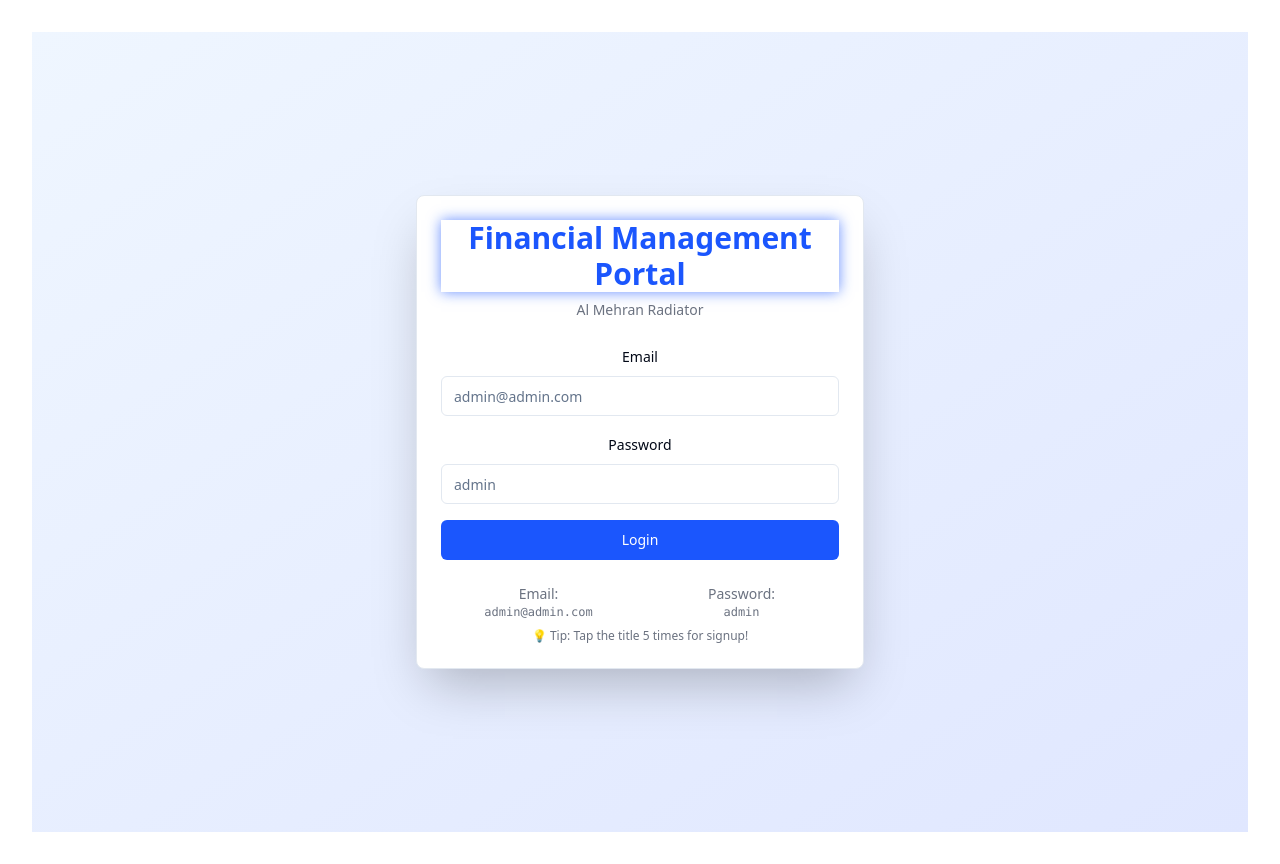
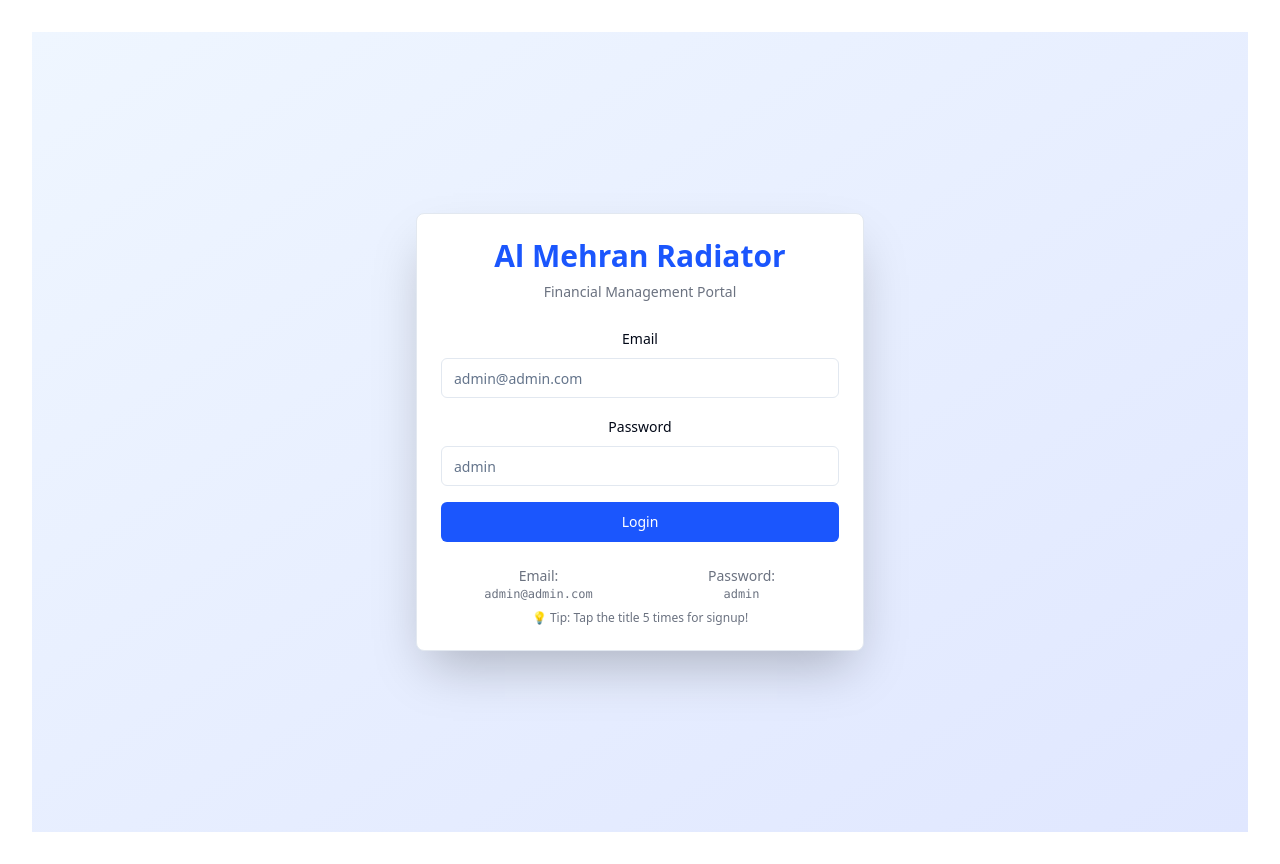
Before and after one commit to dastageerb/Khata_showcase, a React (Vite) app: page / in a window 1280 px wide. Built offline with nearby package versions, Linux system fonts and the light colour scheme.

Commit message:
Refactor: Login screen UI changes
Removed the shadow animation from the "Financial Management Portal" text and swapped the text content of the larger and smaller text elements on the login screen.

```diff
--- a/src/components/auth/LoginScreen.tsx
+++ b/src/components/auth/LoginScreen.tsx
@@ -1,4 +1,3 @@
-
 import React, { useState } from 'react';
 import { Button } from '@/components/ui/button';
 import { Input } from '@/components/ui/input';
@@ -71,10 +70,10 @@ const LoginScreen: React.FC<LoginScreenProps> = ({ onShowSignup }) => {
             onClick={handleTitleClick}
             className="cursor-pointer select-none transition-all duration-300 hover:scale-105"
           >
-            <h1 className="text-3xl font-bold text-primary animate-pulse-glow">
-              Financial Management Portal
+            <h1 className="text-3xl font-bold text-primary">
+              Al Mehran Radiator
             </h1>
-            <p className="text-sm text-gray-500 mt-2">Al Mehran Radiator</p>
+            <p className="text-sm text-gray-500 mt-2">Financial Management Portal</p>
           </div>
           {titleClickCount > 0 && titleClickCount < 5 && (
             <div className="flex justify-center space-x-1">
```
